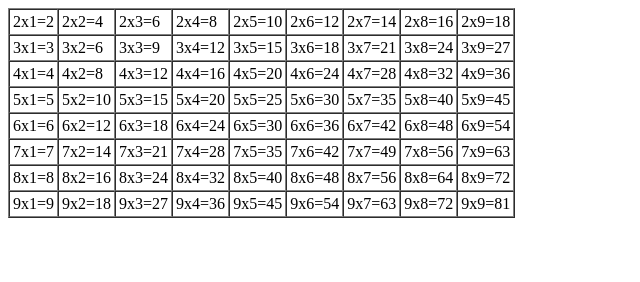
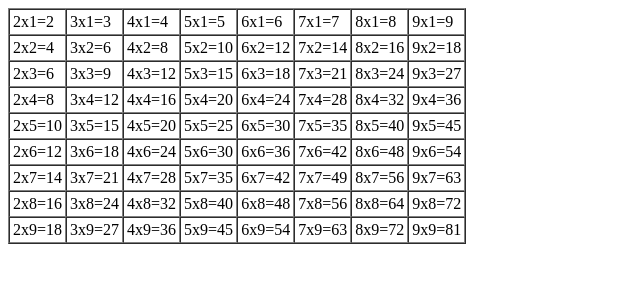
Before and after one commit to billy7d/Html-Project, a plain HTML site: page Week3/[Bài tập] Sinh bảng cửu chương/bangcuuchuong.html in a window 1280 px wide. Shown: the whole page, without its empty margins (0-640 px from the left). Drawn offline with Linux system fonts and the light colour scheme.

Commit message:
bang cuu chuong\

```diff
--- a/Week3/[Bài tập] Sinh bảng cửu chương/bangcuuchuong.html
+++ b/Week3/[Bài tập] Sinh bảng cửu chương/bangcuuchuong.html
@@ -8,10 +8,10 @@
 <script>
     let sout;
     sout = "<table border='1' width='300' cellspacing='0' cellpadding='3'>"
-    for (i = 2; i <= 9; i++) {
+    for (i = 1; i <= 9; i++) {
         sout = sout + "<tr>";
-        for (j = 1; j <= 9; j++) {
-            sout = sout + "<td>" + i  + "x" + j + "=" + i * j + "</td>";
+        for (j = 2; j <= 9; j++) {
+            sout = sout + "<td>" + j  + "x" + i + "=" + i * j + "</td>";
         } sout = sout + "</tr>";
     }
     sout = sout + "</table>";
```
